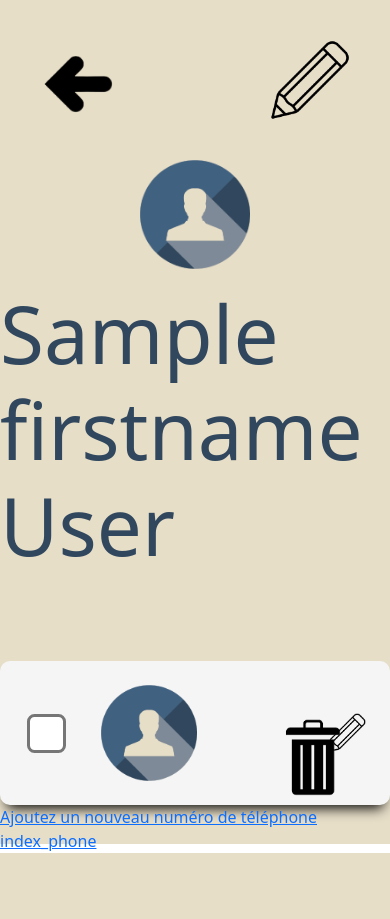
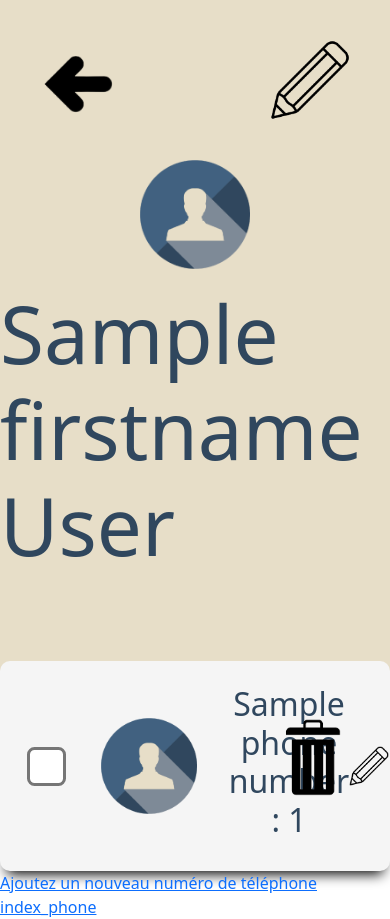
Before and after one commit to 080000101/NeomaProject, a Symfony app: template templates/contact/show.html.twig in a window 390 px wide. Before the commit the page ends 853 px from the top, so only its background shows below. Run offline with Twig, Linux system fonts and the light colour scheme; the template is opened without the code that fills it: most values are stand-ins (such as "Sample title", 1, 10 or a date in 2020); style sheets or scripts are compiled from the project's sources; some libraries are stand-ins or nearby versions.

Commit message:
try fix phone_number crud

```diff
--- a/src/Controller/PhoneNumberController.php
+++ b/src/Controller/PhoneNumberController.php
@@ -18,10 +18,9 @@ class PhoneNumberController extends AbstractController
     #[Route('/', name: 'phone_number_index', methods: ['GET'])]
     public function index(PhoneNumberRepository $phoneNumberRepository): Response
     {
-        $this->redirect('contact/{id}');
-        /* return $this->render('phone_number/index.html.twig', [
+        return $this->render('phone_number/index.html.twig', [
             'phone_numbers' => $phoneNumberRepository->findAll(),
-        ]);*/
+        ]);
     }
 
     #[Route('/new', name: 'phone_number_new', methods: ['GET', 'POST'])]
--- a/templates/contact/show.html.twig
+++ b/templates/contact/show.html.twig
@@ -21,9 +21,10 @@
                 <div class="h4">
                     <input type="checkbox" class="checkbox" name="checkbox" value="{{ PhoneNumber.id }}">
                     <img class="profil-icon" src="{{ asset('build/images/profil-icon.png') }}" alt="ACME profil icon">
+                    <h4 class="name">{{ PhoneNumber.name }} : {{ PhoneNumber.number }}</h4>
                 </div>
                 <div class="actions-btn">
-                    <a href="{{ path('contact_edit', {'id': contact.id}) }}"><img class="edit-logo" src="{{ asset('build/images/edit-logo.png') }}" alt="ACME edit logo"></a>
+                    <a href="{{ path('phone_number_edit', {'id': PhoneNumber.id}) }}"><img class="edit-logo" src="{{ asset('build/images/edit-logo.png') }}" alt="ACME edit logo"></a>
                 </div>
             </div>
         {% endfor %}
--- a/templates/phone_number/_form.html.twig
+++ b/templates/phone_number/_form.html.twig
@@ -1,4 +1,5 @@
 {{ form_start(form) }}
     {{ form_widget(form) }}
     <button class="btn">{{ button_label|default('Save') }}</button>
+    {# <a href="{{ path('contact_show', {'id': contact.id}) }}"><button class="btn">{{ button_label|default('Save') }}</button></a> #}
 {{ form_end(form) }}
--- a/templates/phone_number/new.html.twig
+++ b/templates/phone_number/new.html.twig
@@ -3,9 +3,10 @@
 {% block title %}New PhoneNumber{% endblock %}
 
 {% block body %}
-    <h1>Create new PhoneNumber</h1>
+    <h1>Ajouter un numéro de téléphone</h1>
 
     {{ include('phone_number/_form.html.twig') }}
 
     <a href="{{ path('phone_number_index') }}">back to list</a>
+    {# <a href="{{ path('contact_show', {'id': contact.id}) }}">back to list</a> #}
 {% endblock %}
```
